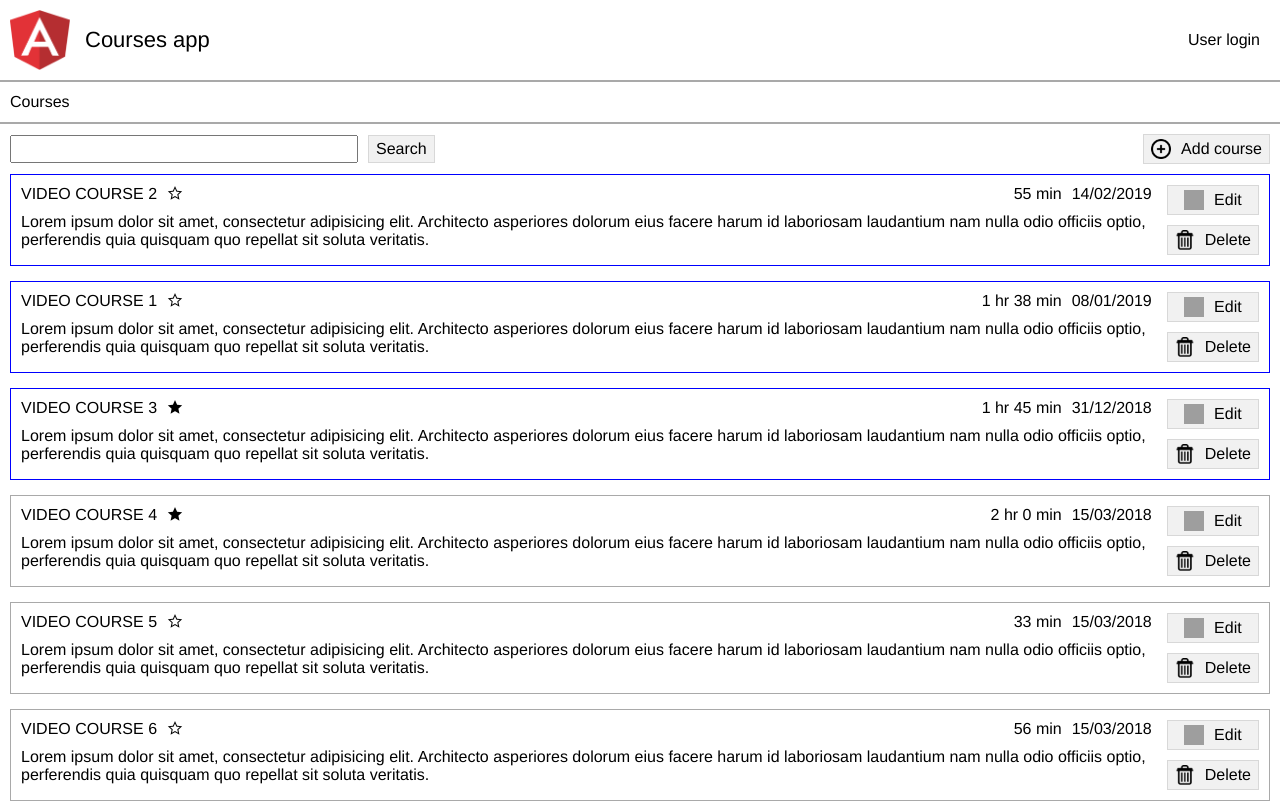
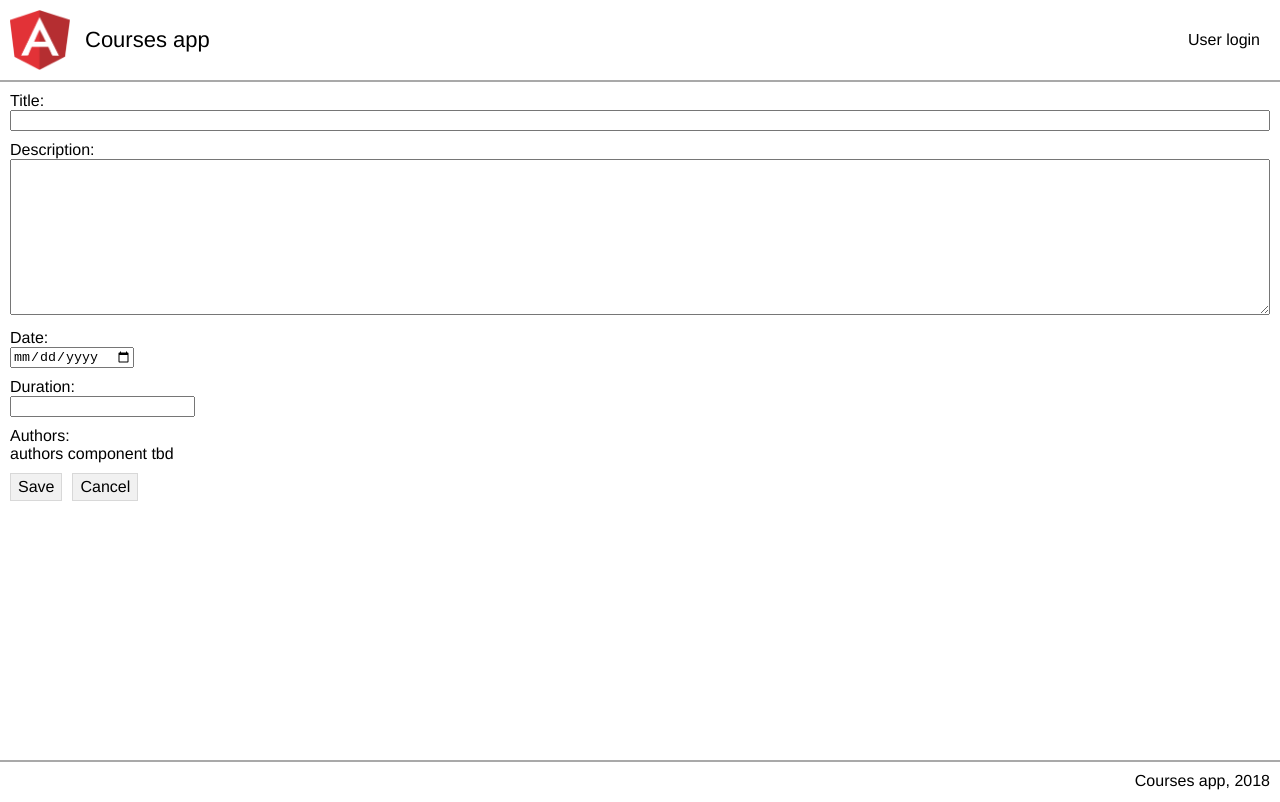
Before and after one commit to kotayk/ang-ment, an Angular app: page /course-add in a window 1280 px wide. Before the commit this address led to /courses-list. Shown: the top 802 px of the page. Built offline with nearby package versions, Linux system fonts and the light colour scheme; grey boxes are pictures that could not be loaded.

Commit message:
course add, detection strategy, etc

```diff
--- a/src/app/app-routing.module.ts
+++ b/src/app/app-routing.module.ts
@@ -3,6 +3,7 @@ import {Routes, RouterModule} from '@angular/router';
 import {CoursesListComponent} from './pages/courses-list/courses-list.component';
 import {LoginComponent} from './pages/login/login.component';
 import {BaseLayoutComponent} from './pages/base-layout/base-layout.component';
+import {CourseAddComponent} from './pages/course-add/course-add.component';
 
 const routes: Routes = [
   {path: 'login', component: LoginComponent},
@@ -11,6 +12,7 @@ const routes: Routes = [
     component: BaseLayoutComponent,
     children: [
       {path: 'courses-list', component: CoursesListComponent},
+      {path: 'course-add', component: CourseAddComponent},
     ]
   },
   {path: '', redirectTo: '/courses-list', pathMatch: 'full'},
--- a/src/app/app.module.ts
+++ b/src/app/app.module.ts
@@ -7,6 +7,7 @@ import {CommonModule} from './common/common.module';
 import {CoursesListModule} from './pages/courses-list/courses-list.module';
 import {LoginModule} from './pages/login/login.module';
 import {BaseLayoutComponent} from './pages/base-layout/base-layout.component';
+import {CourseAddModule} from './pages/course-add/course-add.module';
 
 @NgModule({
   declarations: [
@@ -18,6 +19,7 @@ import {BaseLayoutComponent} from './pages/base-layout/base-layout.component';
     AppRoutingModule,
     CommonModule,
     CoursesListModule,
+    CourseAddModule,
     LoginModule,
   ],
   providers: [],
--- a/src/app/common/pipes/course-duration.pipe.ts
+++ b/src/app/common/pipes/course-duration.pipe.ts
@@ -6,6 +6,9 @@ import { Pipe, PipeTransform } from '@angular/core';
 export class CourseDurationPipe implements PipeTransform {
 
   transform(value: number, args?: any): any {
+    if (!value) { return ''; }
+    if (!Number.isInteger(value)) { return 'Wrong value'; }
+
     const hrs = Math.floor(value / 60);
     const mins = value % 60;
     return hrs ? `${hrs} hr ${mins} min` : `${mins} min`;
--- a/src/app/pages/base-layout/base-layout.component.scss
+++ b/src/app/pages/base-layout/base-layout.component.scss
@@ -0,0 +1,12 @@
+.app-wrapper {
+  display: flex;
+  flex-direction: column;
+  height: 100%;
+}
+.app-content {
+  flex: 1 0 auto;
+  position: relative;
+}
+.app-footer {
+  flex-shrink: 0;
+}
--- /dev/null
+++ b/src/app/pages/course-add/course-add.component.html
@@ -0,0 +1,35 @@
+<div class="course-add">
+  <div class="course-add-form">
+    <div class="course-add-form__field">
+      <div class="course-add-form__label">Title:</div>
+      <input [(ngModel)]="title" type="text" class="course-add-form__input course-add-form__input_full-width">
+    </div>
+    <div class="course-add-form__field">
+      <div class="course-add-form__label">Description:</div>
+      <textarea [(ngModel)]="description" name="description" id="" cols="30" rows="10" class="course-add-form__textarea"></textarea>
+    </div>
+    <div class="course-add-form__field">
+      <div class="course-add-form__label">Date:</div>
+      <input [(ngModel)]="date" type="date" class="course-add-form__input">
+    </div>
+    <div class="course-add-form__field">
+      <div class="course-add-form__label">Duration:</div>
+      <div class="course-add-form__field-box">
+        <input [(ngModel)]="duration" type="number" class="course-add-form__input">
+        <div class="course-add-form__duration">{{duration | courseDuration}}</div>
+      </div>
+    </div>
+    <div class="course-add-form__field">
+      <div class="course-add-form__label">Authors:</div>
+      <div>authors component tbd</div>
+    </div>
+    <div class="course-add-form__buttons">
+      <div class="course-add-form__button">
+        <app-button (buttonClick)="save($event)" title="Save"></app-button>
+      </div>
+      <div class="course-add-form__button">
+        <app-button (buttonClick)="cancel($event)" title="Cancel"></app-button>
+      </div>
+    </div>
+  </div>
+</div>
--- /dev/null
+++ b/src/app/pages/course-add/course-add.component.scss
@@ -0,0 +1,42 @@
+.course-add {
+  padding: 10px;
+}
+
+.course-add-form {
+
+  &__field {
+    margin-bottom: 10px;
+  }
+
+  &__label {
+
+  }
+
+  &__textarea {
+    box-sizing: border-box;
+    width: 100%;
+  }
+
+  &__buttons {
+    display: flex;
+  }
+
+  &__button {
+    margin-right: 10px;
+  }
+
+  &__field-box {
+    display: flex;
+  }
+
+  &__duration {
+    margin-left: 10px;
+  }
+
+  &__input {
+    box-sizing: border-box;
+    &_full-width {
+      width: 100%;
+    }
+  }
+}
--- /dev/null
+++ b/src/app/pages/course-add/course-add.component.ts
@@ -0,0 +1,27 @@
+import { Component, OnInit } from '@angular/core';
+
+@Component({
+  selector: 'app-course-add',
+  templateUrl: './course-add.component.html',
+  styleUrls: ['./course-add.component.scss']
+})
+export class CourseAddComponent implements OnInit {
+  title: string;
+  description: string;
+  date: string;
+  duration: number;
+
+  constructor() { }
+
+  ngOnInit() {
+  }
+
+  save() {
+    console.log('saved');
+  }
+
+  cancel() {
+    console.log('canceled');
+  }
+
+}
--- a/src/app/pages/courses-list/course-item/course-item.component.ts
+++ b/src/app/pages/courses-list/course-item/course-item.component.ts
@@ -1,10 +1,11 @@
-import {Component, EventEmitter, Input, OnInit, Output} from '@angular/core';
+import {ChangeDetectionStrategy, Component, EventEmitter, Input, OnInit, Output} from '@angular/core';
 import {ICourse} from '../../../interfaces/icourse';
 
 @Component({
   selector: 'app-course-item',
   templateUrl: './course-item.component.html',
-  styleUrls: ['./course-item.component.scss']
+  styleUrls: ['./course-item.component.scss'],
+  changeDetection: ChangeDetectionStrategy.OnPush
 })
 export class CourseItemComponent implements OnInit {
 
--- a/src/app/pages/courses-list/course-search/course-search.component.html
+++ b/src/app/pages/courses-list/course-search/course-search.component.html
@@ -1,7 +1,7 @@
 <div class="course-search">
   <div class="course-search__container">
     <input [(ngModel)]="searchQuery" class="course-search__input" type="text">
-    <app-button (buttonClick)="onClickSearch()" title="Search"></app-button>
+    <app-button (buttonClick)="onClickSearch($event)" title="Search"></app-button>
   </div>
   <div class="course-search__container">
     <app-button title="Add course" icon="assets/img/add.png"></app-button>
```
Also changed, not shown: src/app/pages/course-add/course-add.module.ts (added, +16 -0 lines), 1 other file (tests, documents, lock files or other folders).
